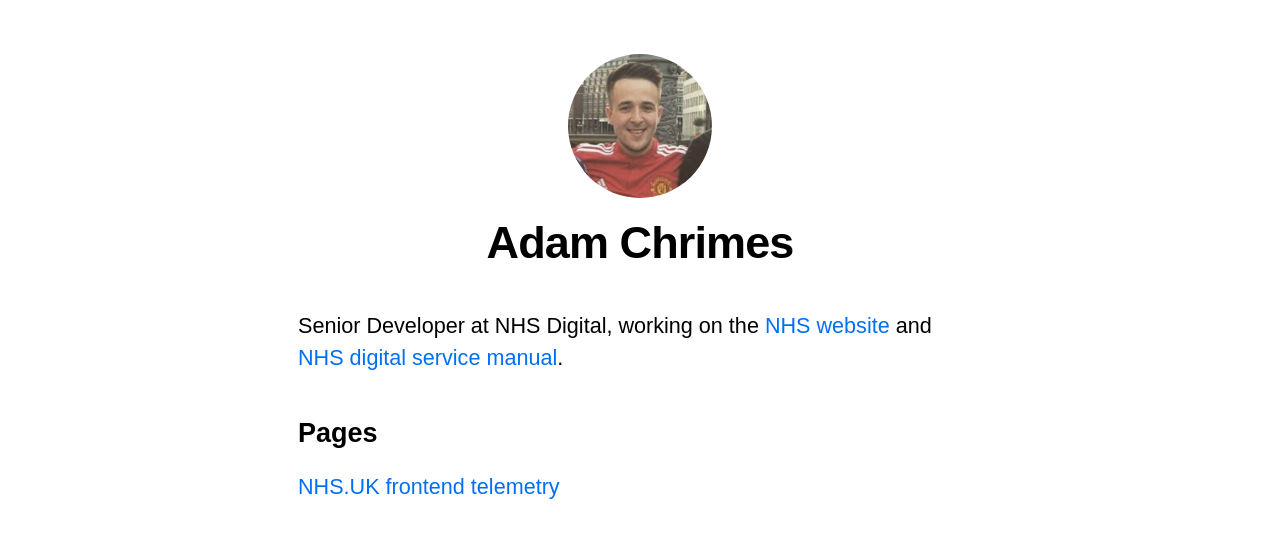
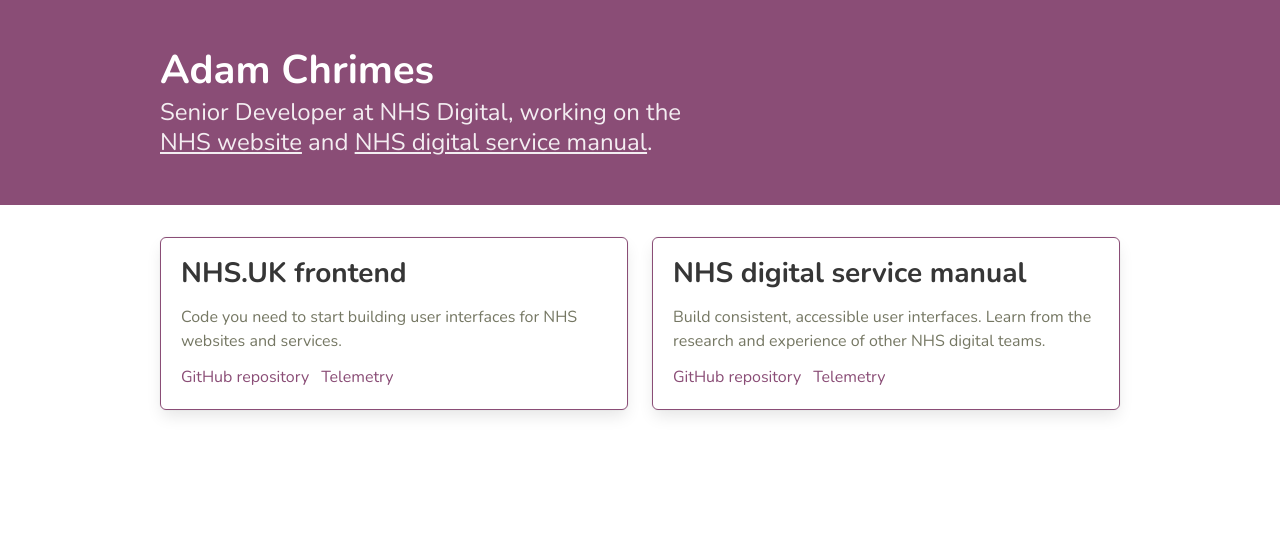
Before and after one commit to chrimesdev/chrimes.dev, a Next.js app: page / in a window 1280 px wide. Shown: the top 538 px of the page. Built offline with nearby package versions, Linux system fonts and the light colour scheme.

Commit message:
clean up styles and add some basic temporary branding

```diff
--- a/package.json
+++ b/package.json
@@ -2,6 +2,7 @@
   "name": "chrimes.dev",
   "version": "0.1.0",
   "private": true,
+  "main": "styles/main.scss",
   "scripts": {
     "dev": "next dev",
     "build": "next build",
@@ -16,5 +17,9 @@
     "remark": "^12.0.0",
     "remark-html": "^11.0.2",
     "sass": "^1.26.9"
+  },
+  "devDependencies": {
+    "bulma": "^0.9.1",
+    "node-sass": "^4.14.1"
   }
 }
--- a/src/pages/index.js
+++ b/src/pages/index.js
@@ -1,9 +1,7 @@
 import Head from 'next/head'
 import Link from 'next/link'
 import Layout, { siteTitle } from '../shared/layout'
-import Date from '../shared/date'
 import { getSortedPostsData } from '../lib/posts'
-import utilStyles from '../styles/utils.module.scss'
 
 export default function Home({ allPostsData }) {
   return (
@@ -11,18 +9,58 @@
       <Head>
         <title>{siteTitle}</title>
       </Head>
-      <section className={utilStyles.headingMd}>
-        <p>Senior Developer at NHS Digital, working on the <a href="https://www.nhs.uk">NHS website</a> and <a href="https://service-manual.nhs.uk">NHS digital service manual</a>.</p>
-      </section>
-      <section className={`${utilStyles.headingMd} ${utilStyles.padding1px}`}>
-        <h2 className={utilStyles.headingLg}>Pages</h2>
-        <ul className={utilStyles.list}>
-          <li className={utilStyles.listItem}>
-            <Link href="/releases" as={`/releases`}>
-              <a>NHS.UK frontend telemetry</a>
-            </Link>
-          </li>
-        </ul>
+
+      <section>
+        <div class="columns">
+          <div class="column is-one-half">
+            <div class="box">
+              <article class="media">
+                <div class="media-content">
+                  <div class="content">
+                    <h2>NHS.UK frontend</h2>
+                    <p>Code you need to start building user interfaces for NHS websites and services.</p>
+                  </div>
+                  <nav class="level is-mobile">
+                    <div class="level-left">
+                      <a href="https://github.com/nhsuk/nhsuk-frontend" class="level-item">
+                        GitHub repository
+                      </a>
+                      <Link href="/releases" as={`/releases`}>
+                        <a className="level-item">
+                          Telemetry
+                        </a>
+                      </Link>
+                    </div>
+                  </nav>
+                </div>
+              </article>
+            </div>
+          </div>
+          <div class="column is-one-half">
+            <div class="box">
+              <article class="media">
+                <div class="media-content">
+                  <div class="content">
+                    <h2>NHS digital service manual</h2>
+                    <p>Build consistent, accessible user interfaces. Learn from the research and experience of other NHS digital teams.</p>
+                  </div>
+                  <nav class="level is-mobile">
+                    <div class="level-left">
+                      <a href="https://github.com/nhsuk/nhsuk-service-manual" class="level-item">
+                        GitHub repository
+                      </a>
+                      <Link href="/stats" as={`/stats`}>
+                        <a className="level-item">
+                          Telemetry
+                        </a>
+                      </Link>
+                    </div>
+                  </nav>
+                </div>
+              </article>
+            </div>
+          </div>
+        </div>
       </section>
     </Layout>
   )
--- a/src/pages/posts/[id].js
+++ b/src/pages/posts/[id].js
@@ -2,7 +2,6 @@
 import Layout from '../../shared/layout'
 import Date from '../../shared/date'
 import { getAllPostIds, getPostData } from '../../lib/posts'
-import utilStyles from '../../styles/utils.module.scss'
 
 export default function Post({ postData }) {
   return (
@@ -11,8 +10,8 @@
         <title>{postData.title}</title>
       </Head>
       <article>
-        <h1 className={utilStyles.headingXl}>{postData.title}</h1>
-        <div className={utilStyles.lightText}>
+        <h1>{postData.title}</h1>
+        <div>
           <Date dateString={postData.date} />
         </div>
         <div dangerouslySetInnerHTML={{ __html: postData.contentHtml }} />
--- a/src/shared/layout.js
+++ b/src/shared/layout.js
@@ -1,6 +1,4 @@
 import Head from 'next/head'
-import styles from './layout.module.scss'
-import utilStyles from '../styles/utils.module.scss'
 import Link from 'next/link'
 
 const name = 'Adam Chrimes'
@@ -8,59 +6,46 @@
 
 export default function Layout({ children, home }) {
   return (
-    <div className={styles.container}>
+    <div>
       <Head>
+        <meta charset="utf-8" />
+        <meta http-equiv="X-UA-Compatible" content="IE=edge" />
+        <meta name="viewport" content="width=device-width, initial-scale=1" />
+        <meta name="description" content="Adam Chrimes website" />
         <link rel="icon" href="/favicon.ico" />
-        <meta
-          name="description"
-          content="Adam Chrimes website"
-        />
-        <meta
-          property="og:image"
-          content={`https://og-image.now.sh/${encodeURI(
-            siteTitle
-          )}.png?theme=light&md=0&fontSize=75px&images=https%3A%2F%2Fassets.zeit.co%2Fimage%2Fupload%2Ffront%2Fassets%2Fdesign%2Fnextjs-black-logo.svg`}
-        />
-        <meta name="og:title" content={siteTitle} />
-        <meta name="twitter:card" content="summary_large_image" />
       </Head>
-      <header className={styles.header}>
-        {home ? (
-          <>
-            <img
-              src="/images/profile.png"
-              className={`${styles.headerHomeImage} ${utilStyles.borderCircle}`}
-              alt={name}
-            />
-            <h1 className={utilStyles.heading2Xl}>{name}</h1>
-          </>
-        ) : (
-          <>
-            <Link href="/">
-              <a>
-                <img
-                  src="/images/profile.png"
-                  className={`${styles.headerImage} ${utilStyles.borderCircle}`}
-                  alt={name}
-                />
-              </a>
-            </Link>
-            <h2 className={utilStyles.headingLg}>
+
+      <section class="hero is-primary">
+        <div class="hero-body">
+          <div class="container">
+            <div class="columns">
+              <div class="column is-three-fifths">
+                <h1 class="title is-size-2">
+                  Adam Chrimes
+                </h1>
+                <p class="subtitle is-size-4">
+                Senior Developer at NHS Digital, working on the <a href="https://www.nhs.uk">NHS website</a> and <a href="https://service-manual.nhs.uk">NHS digital service manual</a>.
+                </p>
+              </div>
+            </div>
+          </div>
+        </div>
+      </section>
+
+      <div className="container">
+        <main className="wrapper">
+
+          {children}
+
+          {!home && (
+            <div className="mt-4">
               <Link href="/">
-                <a className={utilStyles.colorInherit}>{name}</a>
+                <a>← Back to home</a>
               </Link>
-            </h2>
-          </>
-        )}
-      </header>
-      <main>{children}</main>
-      {!home && (
-        <div className={styles.backToHome}>
-          <Link href="/">
-            <a>← Back to home</a>
-          </Link>
-        </div>
-      )}
+            </div>
+          )}
+        </main>
+      </div>
     </div>
   )
 }
--- a/src/shared/layout.module.scss
+++ /dev/null
@@ -1,25 +0,0 @@
-.container {
-  max-width: 40rem;
-  padding: 0 1rem;
-  margin: 3rem auto 6rem;
-}
-
-.header {
-  display: flex;
-  flex-direction: column;
-  align-items: center;
-}
-
-.headerImage {
-  width: 6rem;
-  height: 6rem;
-}
-
-.headerHomeImage {
-  width: 8rem;
-  height: 8rem;
-}
-
-.backToHome {
-  margin: 3rem 0 0;
-}
--- a/src/styles/global.scss
+++ b/src/styles/global.scss
@@ -1,47 +1,54 @@
-html,
-body {
-  padding: 0;
-  margin: 0;
-  font-family: Arial, Helvetica, sans-serif;
-  line-height: 1.6;
-  font-size: 18px;
+@charset "utf-8";
+
+// Import a Google Font
+@import url('https://fonts.googleapis.com/css?family=Nunito:400,700');
+
+// Set your brand colors
+$purple: #8A4D76;
+$pink: #FA7C91;
+$brown: #757763;
+$beige-light: #D0D1CD;
+$beige-lighter: #EFF0EB;
+
+// Update Bulma's global variables
+$family-sans-serif: "Nunito", sans-serif;
+$grey-dark: $brown;
+$grey-light: $beige-light;
+$primary: $purple;
+$link: $purple;
+$widescreen-enabled: false;
+$fullhd-enabled: false;
+
+$body-background-color: #fff;
+$control-border-width: 2px;
+$input-border-color: transparent;
+$input-shadow: none;
+
+@import "../../node_modules/bulma/bulma.sass";
+
+.wrapper {
+  padding-top: 32px;
+  padding-bottom: 32px;
 }
 
-* {
-  box-sizing: border-box;
+.box {
+  border: 1px solid $purple;
+}
+
+.hero-body a {
+  text-decoration: underline;
 }
 
 a {
-  color: #0070f3;
-  text-decoration: none;
-}
-
-a:hover {
-  text-decoration: underline;
-}
-
-a:focus {
-  background-color: #000;
-  color: #fff;
-  outline: none;
-}
-
-img {
-  max-width: 100%;
-  display: block;
-}
-
-table {
-  table-layout: fixed;
-  width: 100%;
-  border-collapse: collapse;
-}
-
-td {
-  text-align: center;
+  &:focus,
+  &:hover {
+    color: black !important;
+    text-decoration: underline;
+    outline: 0;
+  }
 }
 
 caption {
-  padding: 16px;
+  padding: 10px;
   caption-side: bottom;
 }
--- a/src/styles/utils.module.scss
+++ /dev/null
@@ -1,52 +0,0 @@
-.heading2Xl {
-  font-size: 2.5rem;
-  line-height: 1.2;
-  font-weight: 800;
-  letter-spacing: -0.05rem;
-  margin: 1rem 0;
-}
-
-.headingXl {
-  font-size: 2rem;
-  line-height: 1.3;
-  font-weight: 800;
-  letter-spacing: -0.05rem;
-  margin: 1rem 0;
-}
-
-.headingLg {
-  font-size: 1.5rem;
-  line-height: 1.4;
-  margin: 1rem 0;
-}
-
-.headingMd {
-  font-size: 1.2rem;
-  line-height: 1.5;
-}
-
-.borderCircle {
-  border-radius: 9999px;
-}
-
-.colorInherit {
-  color: inherit;
-}
-
-.padding1px {
-  padding-top: 1px;
-}
-
-.list {
-  list-style: none;
-  padding: 0;
-  margin: 0;
-}
-
-.listItem {
-  margin: 0 0 1.25rem;
-}
-
-.lightText {
-  color: #999;
-}
```
Also changed, not shown: src/pages/releases/index.js (+6 -5 lines), src/pages/stats/index.js (added, +17 -0 lines), 1 other file (tests, documents, lock files or other folders).
